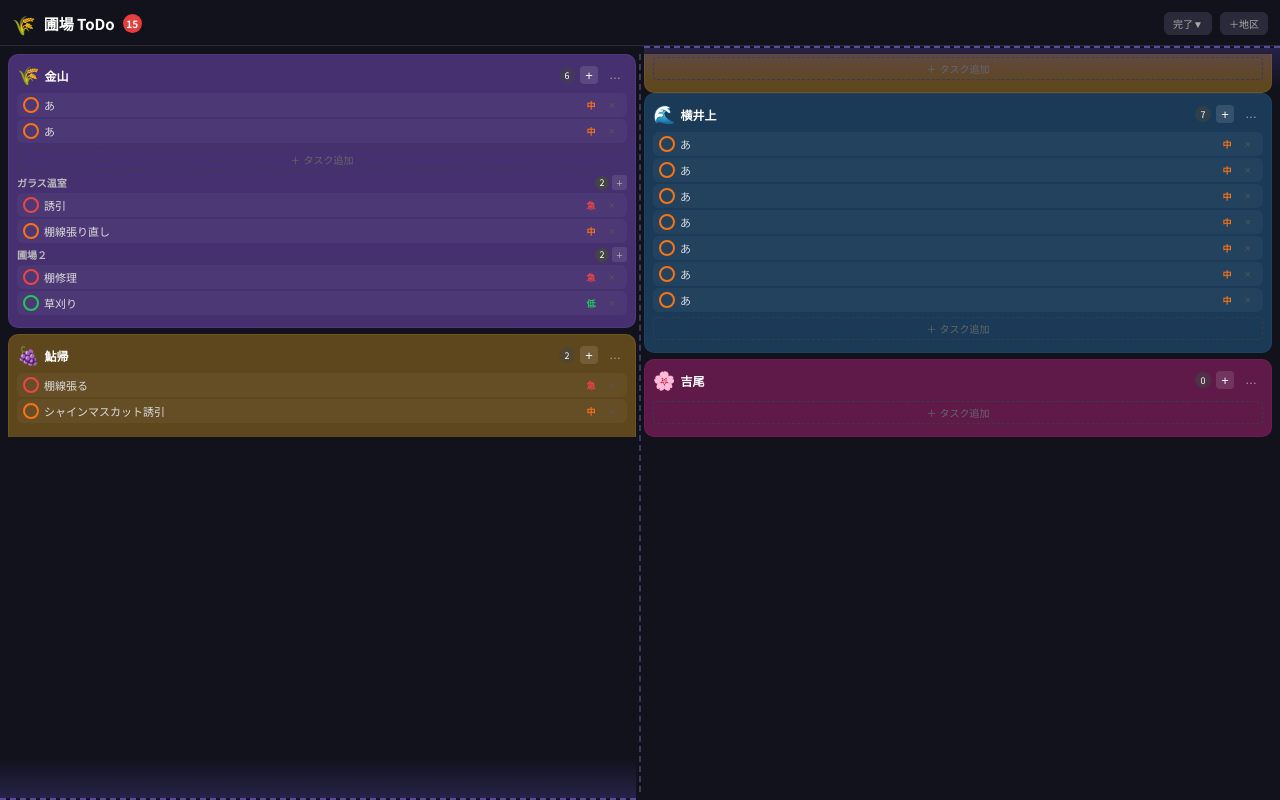
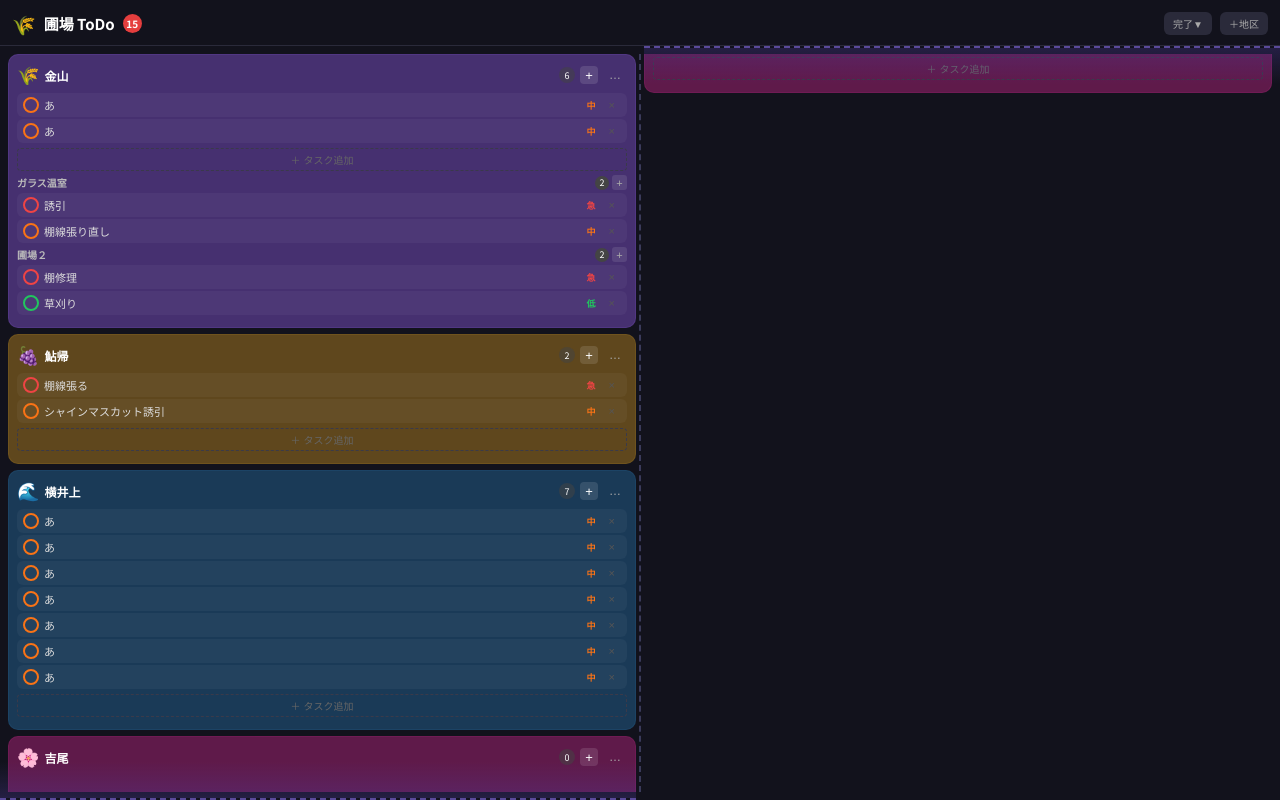
Before and after one commit to grapecampland/-todo, a React (Vite) app: page / in a window 1280 px wide. Built offline with nearby package versions, Linux system fonts and the light colour scheme.

Commit message:
Update main.jsx

```diff
--- a/src/main.jsx
+++ b/src/main.jsx
@@ -154,14 +154,12 @@ function AreaCard({ area, onUpdate, onDelete, onAddTask }) {
   const total = area.groups.reduce((s,g) => s + g.tasks.filter(t=>!t.done).length, 0);
   const updGroup = (g) => onUpdate({ ...area, groups: area.groups.map(x => x.id===g.id ? g : x) });
   const addGroup = () => onUpdate({ ...area, groups:[...area.groups,
-    { id:nid(), name:`グループ${area.groups.length+1}`, tasks:[] }] });
+    { id:nid(), name:`圃場${area.groups.length+1}`, tasks:[] }] });
   return (
     <div style={{
       background: area.color+"bb",
       borderRadius:10, padding:8,
       border:`1px solid ${area.color}99`,
-      marginBottom:6,
-      position:"relative",
     }}>
       <div style={{ display:"flex", alignItems:"center", gap:5, marginBottom:6 }}>
         <EmojiPicker value={area.emoji} onChange={e => onUpdate({ ...area, emoji:e })} />
@@ -247,6 +245,10 @@ function App() {
 
   const total = areas.reduce((s,a) => s + a.groups.reduce((gs,g) => gs + g.tasks.filter(t=>!t.done).length, 0), 0);
 
+  // カラムの高さ = ビューポート高さ - ヘッダー高さ
+  // columnFill: "auto" が超重要 — "balance"(デフォ)だと均等に分けようとして
+  // 左列が半分で折り返してしまう。"auto"にすると左列を満杯にしてから右列へ。
+
   return (
     <div style={{ height:"100vh", display:"flex", flexDirection:"column",
       background:"#12121c", fontFamily:"'Hiragino Kaku Gothic ProN','Noto Sans JP',sans-serif",
@@ -268,7 +270,6 @@ function App() {
           color:"#aaa", padding:"4px 9px", fontSize:10, cursor:"pointer" }}>＋地区</button>
       </div>
 
-      {/* Toast */}
       {toast && (
         <div style={{
           position:"fixed", top:"50%", left:"50%", transform:"translate(-50%,-50%)",
@@ -280,7 +281,6 @@ function App() {
         </div>
       )}
 
-      {/* Modal */}
       {modal && (
         <div style={{ position:"fixed", inset:0, background:"rgba(0,0,0,0.75)",
           zIndex:100, display:"flex", alignItems:"center", justifyContent:"center" }}>
@@ -303,32 +303,30 @@ function App() {
         </div>
       )}
 
-      {/* 列の折り返し表示 — 左下端→右上へのグラデ点線 */}
+      {/* ★ columnFill:"auto" が鍵 — 左列満杯→右列の順に流れる */}
       <div style={{ position:"relative", flex:1, overflow:"hidden" }}>
-
-        {/* 左列下端グラデーション（折り返しを示す） */}
+        {/* 折り返し目印：左列下端の点線グラデ */}
         <div style={{
           position:"absolute", bottom:0, left:0,
-          width:"calc(50% - 4px)", height:40,
-          background:"linear-gradient(to bottom, transparent, rgba(100,80,200,0.25))",
+          width:"calc(50% - 4px)", height:36,
+          background:"linear-gradient(to bottom, transparent, rgba(80,60,160,0.3))",
           borderBottom:"2px dashed #5a4a9a",
-          zIndex:10, pointerEvents:"none",
-          borderRadius:"0 0 0 0",
+          zIndex:5, pointerEvents:"none",
         }} />
-        {/* 右列上端グラデーション（折り返しの続きを示す） */}
+        {/* 折り返し目印：右列上端の点線グラデ */}
         <div style={{
           position:"absolute", top:0, right:0,
-          width:"calc(50% - 4px)", height:40,
-          background:"linear-gradient(to top, transparent, rgba(100,80,200,0.25))",
+          width:"calc(50% - 4px)", height:36,
+          background:"linear-gradient(to top, transparent, rgba(80,60,160,0.3))",
           borderTop:"2px dashed #5a4a9a",
-          zIndex:10, pointerEvents:"none",
+          zIndex:5, pointerEvents:"none",
         }} />
 
-        {/* CSS columns 本体 — breakInside なし → カードが途中で切れてOK */}
         <div ref={colRef} style={{
           height:"100%",
           columnCount: 2,
           columnGap: 8,
+          columnFill: "auto",        // ← これが超重要！左列満杯にしてから右列へ
           columnRuleWidth: "2px",
           columnRuleStyle: "dashed",
           columnRuleColor: "#3a3a5a",
@@ -336,8 +334,11 @@ function App() {
           overflow:"hidden",
           boxSizing:"border-box",
         }}>
-          {areas.map(area => (
-            <div key={area.id} style={{ marginBottom:0, width:"100%" }}>
+          {areas.map((area, i) => (
+            <div key={area.id} style={{
+              marginBottom: i < areas.length - 1 ? 6 : 0,
+              width:"100%",
+            }}>
               <AreaCard area={area} onUpdate={upd} onDelete={() => del(area.id)} onAddTask={addTask} />
             </div>
           ))}
```
